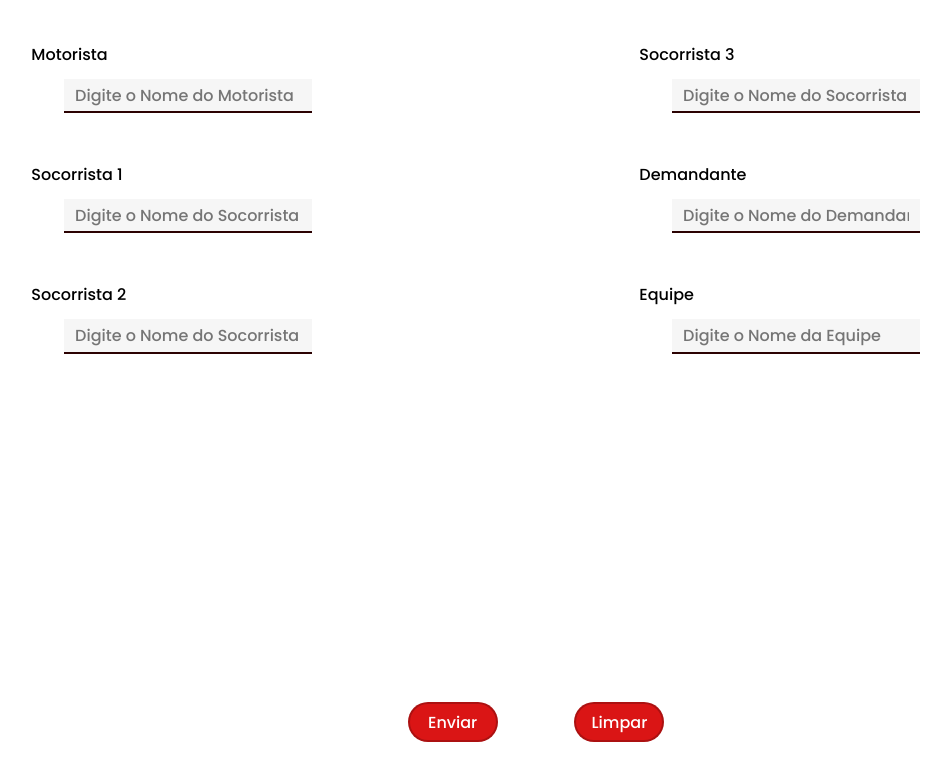
After one commit to Andrefg29/bombeiro-2.0, a PHP site: page /equipe.html in a window 1280 px wide. The commit adds this page. Shown: the top 781 px of the page, without its empty margins (104-1055 px from the left). Run offline with PHP 8.4, Linux system fonts and the light colour scheme.

Commit message:
Add files via upload

```diff
--- /dev/null
+++ b/equipe.html
@@ -0,0 +1,90 @@
+<!DOCTYPE html>
+<html lang="pt-br">
+
+<head>
+    <meta charset="UTF-8">
+    <meta http-equiv="X-UA-Compatible" content="IE=edge">
+    <meta name="viewport" content="width=device-width, initial-scale=1.0">
+    <title>Atendimento de Ocorrências</title>
+    <link rel="icon" type="image/png" href="image/logo_noar.png">
+    <link rel="stylesheet" href="css/janelas.css">
+</head>
+
+<body>
+
+    <div class="container">
+        <form action="#" method="post" class="form">
+            <div class="separa">
+                <div class="d1">
+
+                    <label for="op6" class="agrupamento2">
+                        <div class="titulo">
+                            <p>Motorista</p>
+                        </div>
+                        <div class="arruma2">
+                            <input type="text" placeholder="Digite o Nome do Motorista" name="op6">
+                        </div>
+                    </label><br>
+
+                    <label for="op6" class="agrupamento2">
+                        <div class="titulo">
+                            <p>Socorrista 1</p>
+                        </div>
+                        <div class="arruma2">
+                            <input type="text" placeholder="Digite o Nome do Socorrista" name="op6">
+                        </div>
+                    </label><br>
+
+                    <label for="op6" class="agrupamento2">
+                        <div class="titulo">
+                            <p>Socorrista 2</p>
+                        </div>
+                        <div class="arruma2">
+                            <input type="text" placeholder="Digite o Nome do Socorrista" name="op6">
+                        </div>
+                    </label><br>
+
+                </div>
+
+                    <div class="d2">
+
+                        <label for="op6" class="agrupamento2">
+                            <div class="titulo">
+                                <p>Socorrista 3</p>
+                            </div>
+                            <div class="arruma2">
+                                <input type="text" placeholder="Digite o Nome do Socorrista" name="op6">
+                            </div>
+                        </label><br>
+
+                        <label for="op6" class="agrupamento2">
+                            <div class="titulo">
+                                <p>Demandante</p>
+                            </div>
+                            <div class="arruma2">
+                                <input type="text" placeholder="Digite o Nome do Demandante" name="op6">
+                            </div>
+                        </label><br>
+
+                        <label for="op6" class="agrupamento2">
+                            <div class="titulo">
+                                <p>Equipe</p>
+                            </div>
+                            <div class="arruma2">
+                                <input type="text" placeholder="Digite o Nome da Equipe" name="op6">
+                            </div>
+                        </label><br>
+
+                    </div>
+                </div>
+            </div>
+
+            <div class="separa_btn">
+                <input type="submit" value="Enviar" class="btn">
+                <input type="reset" value="Limpar" class="btn">
+            </div>
+        </form>
+    </div>
+</body>
+
+</html>
```
Also changed, not shown: decisaodetransporte.html (added, +98 -0 lines), acomp.php (line endings or trailing spaces), acompanhante.php (line endings or trailing spaces), pesquisa.php (line endings or trailing spaces), principal.html (line endings or trailing spaces).
